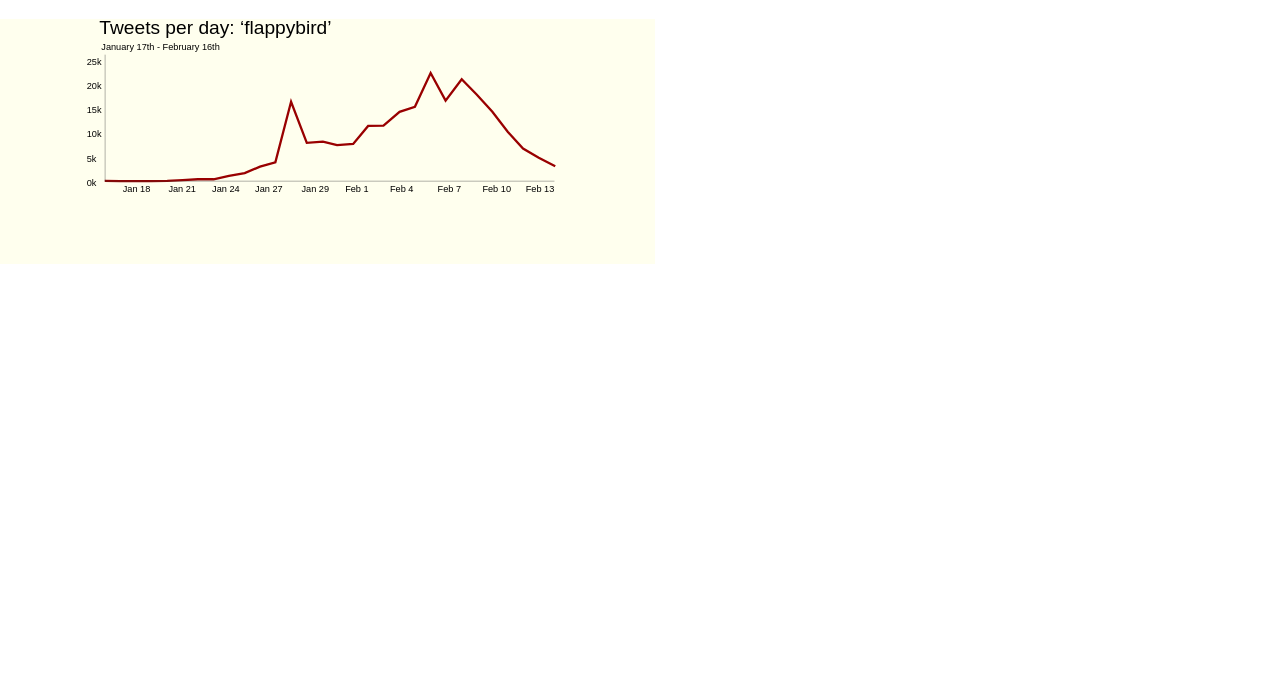
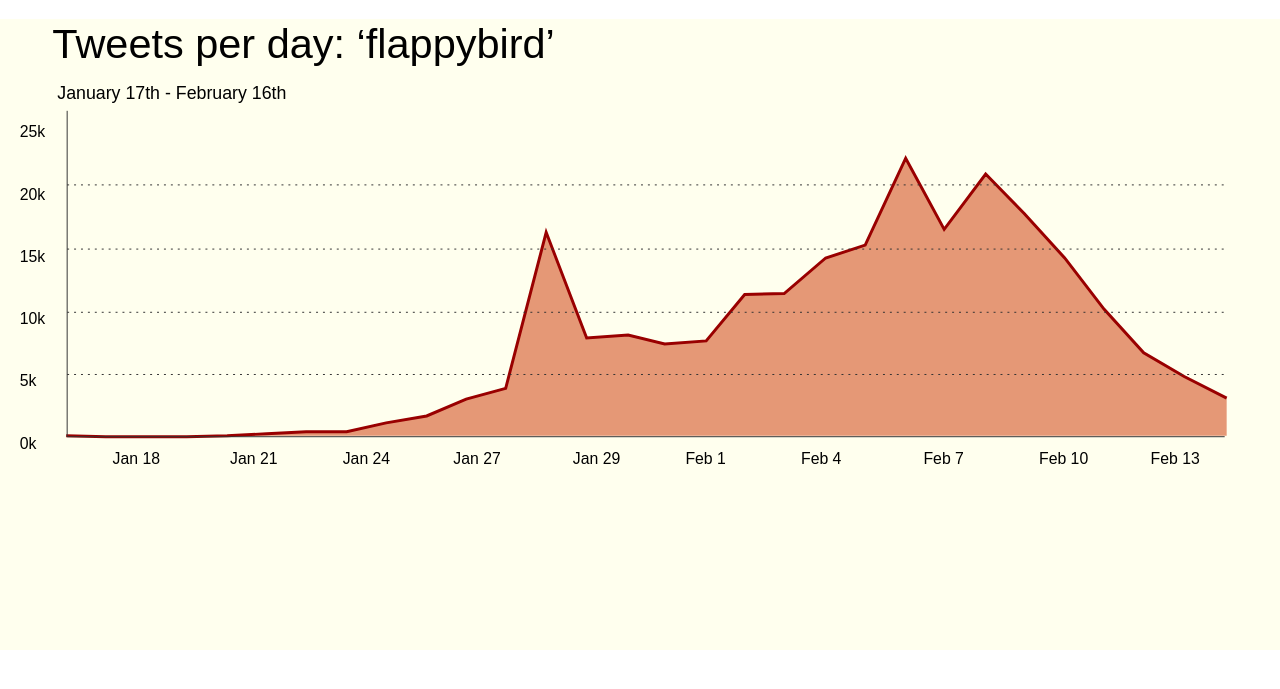
Before and after one commit to alexmwalker/ResponsiveSVG, a plain HTML site: page index.html in a window 1280 px wide. Shown: the part 61-750 px from the top of the page. Drawn offline with Linux system fonts and the light colour scheme.

Commit message:
Update index.html

```diff
--- a/index.html
+++ b/index.html
@@ -9,6 +9,6 @@
 <body style="margin:0;padding:0;">
 
 <h1> Welcome. We're here </h1>
-	<img src="hosts.svg"  width="655px" height="245px" />
+	<img src="hosts.svg"  width="100%"/>
 </body>
 </html>
```
